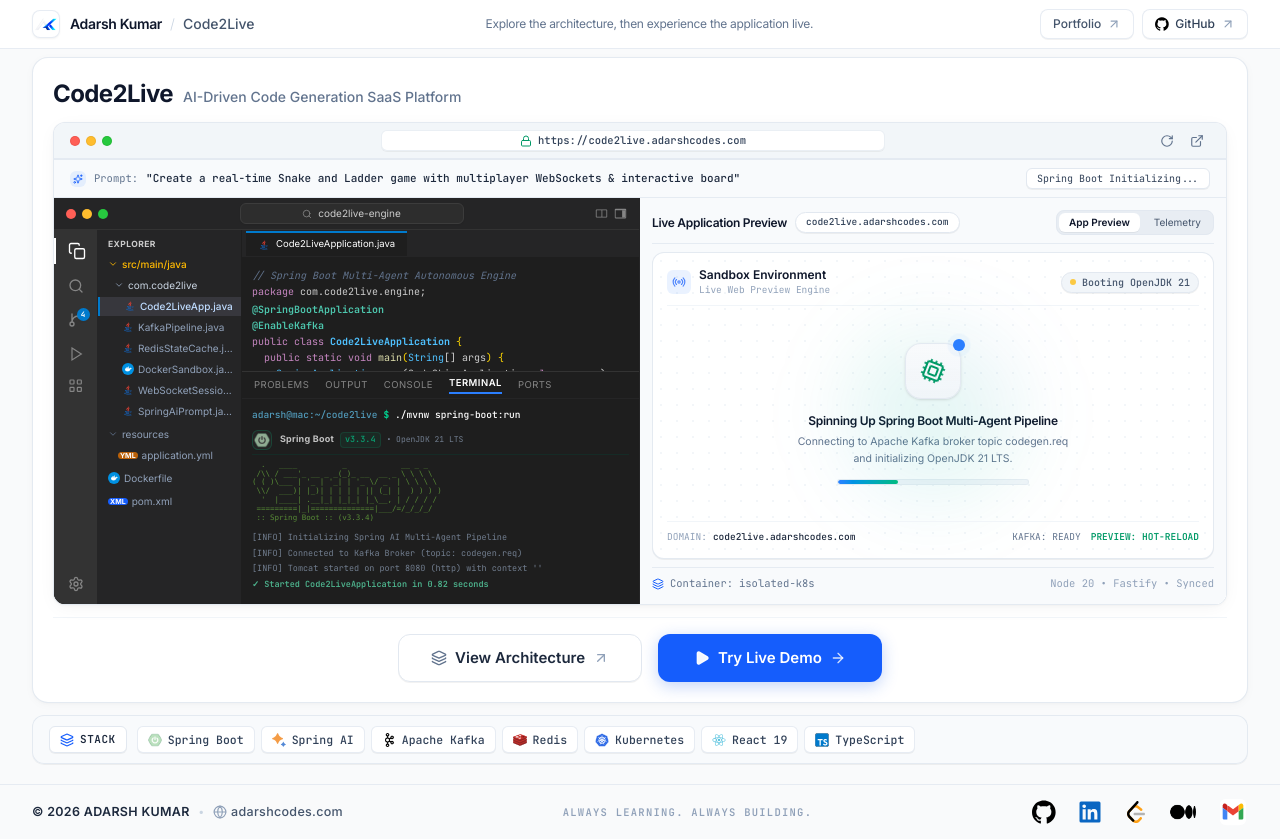
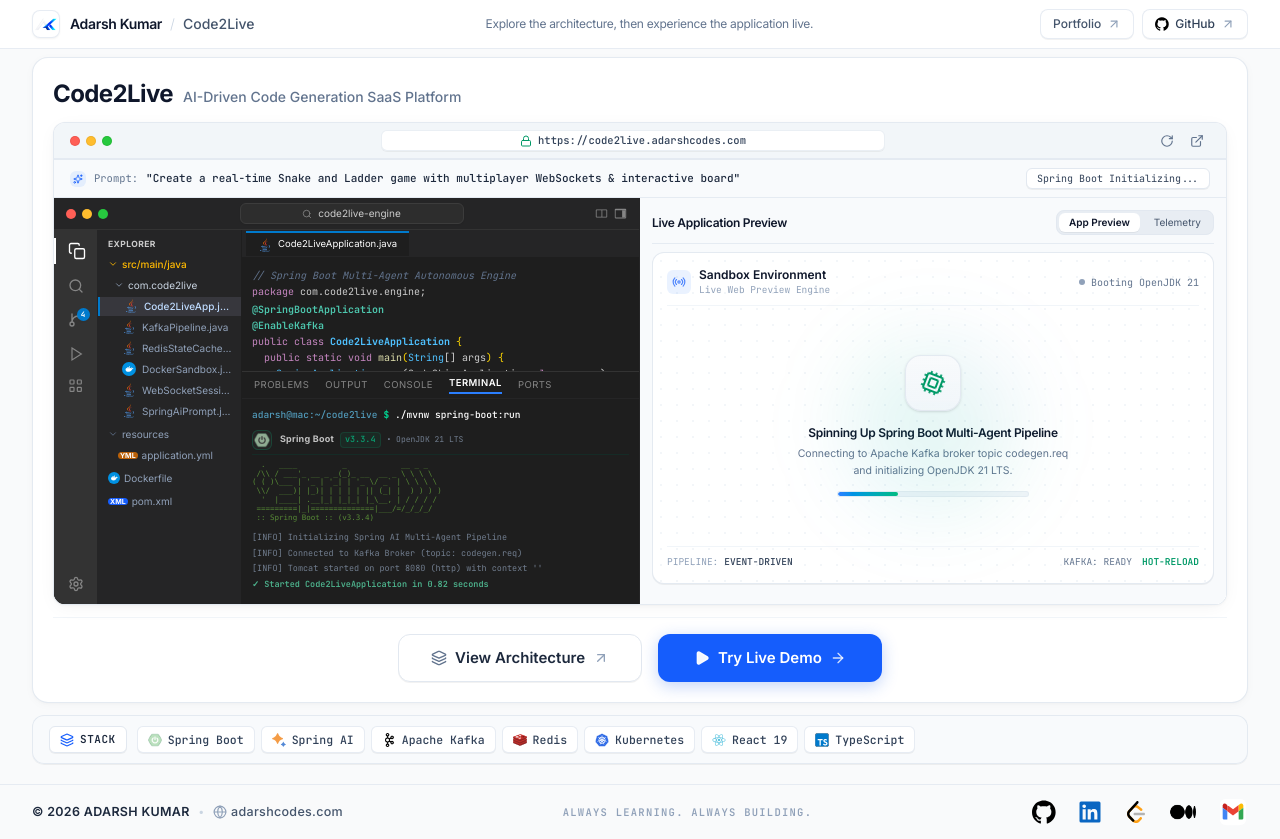
Before and after one commit to Adarsh6158/code2live-ui, a Next.js app: page / in a window 1280 px wide. Built offline with nearby package versions, Linux system fonts and the light colour scheme.

Commit message:
file explorer preview

```diff
--- a/src/app/demo/[slug]/page.tsx
+++ b/src/app/demo/[slug]/page.tsx
@@ -19,7 +19,9 @@
   const { slug } = await params;
   const project = getProjectById(slug) || PROJECTS[0];
   return {
-    title: `${project.name} — Interactive Live Demo | Adarsh Kumar`,
+    title: {
+      absolute: project.name,
+    },
     description: `Experience the live interactive application for ${project.name}: ${project.tagline}.`,
   };
 }
--- a/src/components/CodeToLivePreview.tsx
+++ b/src/components/CodeToLivePreview.tsx
@@ -7,7 +7,6 @@
   Terminal,
   FileCode,
   CheckCircle2,
-  Layers,
   Activity,
   Cpu,
   Clock,
@@ -477,16 +476,14 @@
           <div className="flex sm:hidden bg-slate-200/80 rounded-md p-0.5 border border-slate-200 text-[10.5px]">
             <button
               onClick={() => setMobileView("code")}
-              className={`px-2 py-0.5 rounded transition-all cursor-pointer ${
-                mobileView === "code" ? "bg-white text-slate-900 font-semibold shadow-2xs" : "text-slate-600"
+              className={`px-2 py-0.5 rounded transition-all cursor-pointer ${mobileView === "code" ? "bg-white text-slate-900 font-semibold shadow-2xs" : "text-slate-600"
                 }`}
             >
               Code
             </button>
             <button
               onClick={() => setMobileView("preview")}
-              className={`px-2 py-0.5 rounded transition-all cursor-pointer ${
-                mobileView === "preview" ? "bg-white text-slate-900 font-semibold shadow-2xs" : "text-slate-600"
+              className={`px-2 py-0.5 rounded transition-all cursor-pointer ${mobileView === "preview" ? "bg-white text-slate-900 font-semibold shadow-2xs" : "text-slate-600"
                 }`}
             >
               App
@@ -604,73 +601,73 @@
                       </div>
 
                       {/* Code2LiveApplication.java (ACTIVE ROW WITH BLUE ACCENT) */}
-                      <div className="flex items-center gap-1 pl-3 sm:pl-6 pr-1 sm:pr-2 py-0.5 bg-[#37373d] text-white border-l-2 border-[#007acc] font-medium cursor-default truncate">
+                      <div className="flex items-center gap-1.5 pl-3 sm:pl-6 pr-1 sm:pr-2 py-0.5 bg-[#37373d] text-white border-l-2 border-[#007acc] font-medium cursor-default truncate">
                         <Image
-                          src="/icons/Java.png"
+                          src="/icons/Java.svg"
                           alt="Java"
-                          width={12}
-                          height={12}
-                          className="w-2.5 h-2.5 sm:w-3 sm:h-3 object-contain shrink-0"
+                          width={14}
+                          height={14}
+                          className="w-3 h-3 sm:w-3.5 sm:h-3.5 object-contain shrink-0"
                         />
                         <span className="truncate text-blue-200">Code2LiveApp.java</span>
                       </div>
 
                       {/* KafkaPipelineEngine.java */}
-                      <div className="flex items-center gap-1 pl-3 sm:pl-6 pr-1 sm:pr-2 py-0.5 hover:bg-[#2a2d2e] cursor-default truncate text-slate-400">
+                      <div className="flex items-center gap-1.5 pl-3 sm:pl-6 pr-1 sm:pr-2 py-0.5 hover:bg-[#2a2d2e] cursor-default truncate text-slate-400">
                         <Image
-                          src="/icons/Java.png"
+                          src="/icons/Java.svg"
                           alt="Java"
-                          width={12}
-                          height={12}
-                          className="w-2.5 h-2.5 sm:w-3 sm:h-3 object-contain shrink-0"
+                          width={14}
+                          height={14}
+                          className="w-3 h-3 sm:w-3.5 sm:h-3.5 object-contain shrink-0"
                         />
                         <span className="truncate">KafkaPipeline.java</span>
                       </div>
 
                       {/* RedisStateCache.java */}
-                      <div className="flex items-center gap-1 pl-3 sm:pl-6 pr-1 sm:pr-2 py-0.5 hover:bg-[#2a2d2e] cursor-default truncate text-slate-400">
+                      <div className="flex items-center gap-1.5 pl-3 sm:pl-6 pr-1 sm:pr-2 py-0.5 hover:bg-[#2a2d2e] cursor-default truncate text-slate-400">
                         <Image
-                          src="/icons/Java.png"
+                          src="/icons/Java.svg"
                           alt="Java"
-                          width={12}
-                          height={12}
-                          className="w-2.5 h-2.5 sm:w-3 sm:h-3 object-contain shrink-0"
+                          width={14}
+                          height={14}
+                          className="w-3 h-3 sm:w-3.5 sm:h-3.5 object-contain shrink-0"
                         />
                         <span className="truncate">RedisStateCache.java</span>
                       </div>
 
                       {/* DockerSandboxService.java */}
-                      <div className="flex items-center gap-1 pl-3 sm:pl-6 pr-1 sm:pr-2 py-0.5 hover:bg-[#2a2d2e] cursor-default truncate text-slate-400">
+                      <div className="flex items-center gap-1.5 pl-3 sm:pl-6 pr-1 sm:pr-2 py-0.5 hover:bg-[#2a2d2e] cursor-default truncate text-slate-400">
                         <Image
                           src="/icons/Docker.svg"
                           alt="Docker"
-                          width={12}
-                          height={12}
-                          className="w-2.5 h-2.5 sm:w-3 sm:h-3 object-contain shrink-0"
+                          width={14}
+                          height={14}
+                          className="w-3 h-3 sm:w-3.5 sm:h-3.5 object-contain shrink-0"
                         />
                         <span className="truncate">DockerSandbox.java</span>
                       </div>
 
                       {/* WebSocketSessionManager.java */}
-                      <div className="flex items-center gap-1 pl-3 sm:pl-6 pr-1 sm:pr-2 py-0.5 hover:bg-[#2a2d2e] cursor-default truncate text-slate-400">
+                      <div className="flex items-center gap-1.5 pl-3 sm:pl-6 pr-1 sm:pr-2 py-0.5 hover:bg-[#2a2d2e] cursor-default truncate text-slate-400">
                         <Image
-                          src="/icons/Java.png"
+                          src="/icons/Java.svg"
                           alt="Java"
-                          width={12}
-                          height={12}
-                          className="w-2.5 h-2.5 sm:w-3 sm:h-3 object-contain shrink-0"
+                          width={14}
+                          height={14}
+                          className="w-3 h-3 sm:w-3.5 sm:h-3.5 object-contain shrink-0"
                         />
                         <span className="truncate">WebSocketSession.java</span>
                       </div>
 
                       {/* SpringAiPromptController.java */}
-                      <div className="flex items-center gap-1 pl-3 sm:pl-6 pr-1 sm:pr-2 py-0.5 hover:bg-[#2a2d2e] cursor-default truncate text-slate-400">
+                      <div className="flex items-center gap-1.5 pl-3 sm:pl-6 pr-1 sm:pr-2 py-0.5 hover:bg-[#2a2d2e] cursor-default truncate text-slate-400">
                         <Image
-                          src="/icons/Java.png"
+                          src="/icons/Java.svg"
                           alt="Java"
-                          width={12}
-                          height={12}
-                          className="w-2.5 h-2.5 sm:w-3 sm:h-3 object-contain shrink-0"
+                          width={14}
+                          height={14}
+                          className="w-3 h-3 sm:w-3.5 sm:h-3.5 object-contain shrink-0"
                         />
                         <span className="truncate">SpringAiPrompt.java</span>
                       </div>
@@ -716,11 +713,11 @@
                       <div className="h-7 bg-[#252526] border-b border-[#1e1e1e] flex items-center px-1 shrink-0">
                         <div className="flex items-center gap-1.5 px-3 py-1 bg-[#1e1e1e] border-t-2 border-[#007acc] text-[#ffffff] text-[9px] sm:text-[9.5px] font-sans">
                           <Image
-                            src="/icons/Java.png"
+                            src="/icons/Java.svg"
                             alt="Java"
-                            width={12}
-                            height={12}
-                            className="w-3 h-3 object-contain shrink-0"
+                            width={14}
+                            height={14}
+                            className="w-3.5 h-3.5 object-contain shrink-0"
                           />
                           <span>Code2LiveApplication.java</span>
                         </div>
@@ -874,8 +871,7 @@
                               {BOOT_LOGS.map((log, i) => (
                                 <div
                                   key={i}
-                                  className={`truncate ${
-                                    log.startsWith("✓")
+                                  className={`truncate ${log.startsWith("✓")
                                     ? "text-emerald-300 font-semibold"
                                     : "text-slate-400"
                                     }`}
@@ -911,28 +907,13 @@
                     </div>
                   </div>
 
-                  {/* Professional Cloud Infrastructure Status Pill */}
-                  <div className="flex items-center gap-1.5 px-2.5 py-1 rounded-full bg-[#252526] border border-[#333333] shadow-xs text-[9.5px] font-mono">
-                    {phase !== "live_ready" && (
-                      <span className="relative flex h-2 w-2">
-                        {phase === "ai_generating" ? (
-                          <>
-                            <span className="animate-ping absolute inline-flex h-full w-full rounded-full bg-blue-400 opacity-75" />
-                            <span className="relative inline-flex rounded-full h-2 w-2 bg-blue-500" />
-                          </>
-                        ) : (
-                          <span className="relative inline-flex rounded-full h-2 w-2 bg-amber-400" />
-                        )}
-                      </span>
-                    )}
-                    <span className="text-[#cccccc] font-medium tracking-wide">
-                      {phase === "prompt_typing"
-                        ? "REQUIREMENT INPUT"
-                        : phase === "prompt_moving_up"
-                          ? "PIPELINE TRIGGERED"
-                          : phase === "ai_generating"
-                            ? "STREAMING AST"
-                            : "READY • code2live.adarshcodes.com"}
+                  {/* Clean, Professional Status Typography (No glowing dot, no rounded box) */}
+                  <div className="text-[10px] sm:text-[11px] font-mono text-slate-400 select-none">
+                    <span className="text-slate-400 font-medium">
+                      {phase === "prompt_typing" && "Requirement Input"}
+                      {phase === "prompt_moving_up" && "Pipeline Triggered"}
+                      {phase === "ai_generating" && "Streaming AST"}
+                      {phase === "live_ready" && "Ready"}
                     </span>
                   </div>
                 </div>
@@ -995,7 +976,7 @@
                           <div className="flex items-center justify-between px-3 py-1.5 bg-[#252526] border-b border-[#333333] text-[10px] text-slate-400 font-mono">
                             <div className="flex items-center gap-1.5 truncate">
                               <Image
-                                src="/icons/Java.png"
+                                src="/icons/Java.svg"
                                 alt="Java"
                                 width={14}
                                 height={14}
@@ -1032,17 +1013,16 @@
                             ))}
                           </div>
 
-                          {/* Code Block Footer: DevOps Execution & Deployment Telemetry */}
-                          <div className="flex items-center justify-between px-3 py-1 bg-[#252526] border-t border-[#333333] text-[9.5px] text-[#858585] font-mono">
-                            <span className="flex items-center gap-1.5 text-blue-400">
-                              <Terminal className="w-3 h-3 text-blue-400" />
+                          {/* Code Block Footer: Clean Build Telemetry (No AI-style green pill box) */}
+                          <div className="flex items-center justify-between px-3 py-1.5 bg-[#252526] border-t border-[#333333] text-[9.5px] text-[#858585] font-mono select-none">
+                            <span className="flex items-center gap-1.5 text-slate-400">
+                              <Terminal className="w-3 h-3 text-slate-500" />
                               <span>Topic: {currentProject.topic}</span>
                             </span>
                             {streamIndex >= currentProject.codeLines.length && (
-                              <div className="flex items-center gap-1.5 px-2 py-0.5 rounded-md bg-[#1e2a24] border border-emerald-500/30 text-emerald-300 text-[9px] font-mono shadow-2xs">
-                                <span className="font-semibold text-emerald-300">Live on code2live.adarshcodes.com</span>
-                                <span className="text-emerald-500/80 font-normal">• 0.82s</span>
-                              </div>
+                              <span className="text-slate-400 font-mono text-[9px] sm:text-[9.5px]">
+                                Compiled in 0.82s
+                              </span>
                             )}
                           </div>
                         </div>
@@ -1096,19 +1076,9 @@
         >
           {/* Sandbox Header */}
           <div className="flex items-center justify-between pb-2 border-b border-slate-200/80 shrink-0 gap-2">
-            <div className="flex items-center gap-1.5 sm:gap-2 min-w-0">
             <span className="text-xs font-semibold tracking-tight text-slate-900 truncate">
               <span className="hidden sm:inline">Live Application </span>Preview
             </span>
-              <a
-                href="https://code2live.adarshcodes.com"
-                target="_blank"
-                rel="noopener noreferrer"
-                className="hidden sm:inline-flex items-center gap-1.5 px-2.5 py-0.5 rounded-full bg-white hover:bg-slate-50 text-slate-700 hover:text-blue-600 border border-slate-200 shadow-2xs font-mono text-[9.5px] transition-colors cursor-pointer"
-              >
-                <span className="font-medium">code2live.adarshcodes.com</span>
-              </a>
-            </div>
 
             {/* View Switcher Tabs */}
             <div className="flex gap-1 bg-slate-200/70 p-0.5 rounded-lg border border-slate-200 text-[10px] shrink-0">
@@ -1167,8 +1137,8 @@
                           <div className="text-[9.5px] text-slate-400 font-mono">Live Web Preview Engine</div>
                         </div>
                       </div>
-                      <span className="text-[10px] font-mono font-medium px-2 py-0.5 rounded-full bg-slate-100 text-slate-600 border border-slate-200 flex items-center gap-1.5 shadow-2xs">
-                        <span className="w-1.5 h-1.5 rounded-full bg-amber-400 animate-pulse" />
+                      <div className="text-[10px] font-mono text-slate-500 flex items-center gap-1.5 select-none">
+                        <span className="w-1.5 h-1.5 rounded-full bg-slate-400" />
                         <span>
                           {phase === "ide_view" && "System Standby"}
                           {phase === "cursor_moving" && "Terminal Routing"}
@@ -1177,7 +1147,7 @@
                           {phase === "prompt_typing" && "Awaiting Requirement"}
                           {phase === "prompt_moving_up" && "Triggering Pipeline"}
                         </span>
-                      </span>
+                      </div>
                     </div>
 
                     {/* Center Ambient Orchestration Animation */}
@@ -1196,10 +1166,6 @@
                             <Activity className="w-6 h-6 text-slate-500" />
                           )}
                         </div>
-                        <span className="absolute -top-1 -right-1 flex h-3 w-3">
-                          <span className="animate-ping absolute inline-flex h-full w-full rounded-full bg-blue-400 opacity-75" />
-                          <span className="relative inline-flex rounded-full h-3 w-3 bg-blue-500" />
-                        </span>
                       </div>
 
                       {/* Status Headlines */}
@@ -1240,12 +1206,12 @@
                     {/* Bottom Telemetry Strip */}
                     <div className="flex items-center justify-between pt-2 border-t border-slate-100 text-[9.5px] font-mono text-slate-500 relative z-10">
                       <div className="flex items-center gap-1.5">
-                        <span className="text-slate-400">DOMAIN:</span>
-                        <span className="text-slate-800 font-medium font-mono">code2live.adarshcodes.com</span>
+                        <span className="text-slate-400">PIPELINE:</span>
+                        <span className="text-slate-700 font-medium">EVENT-DRIVEN</span>
                       </div>
                       <div className="flex items-center gap-2.5">
                         <span>KAFKA: READY</span>
-                        <span className="text-emerald-600 font-semibold">PREVIEW: HOT-RELOAD</span>
+                        <span className="text-emerald-600 font-semibold">HOT-RELOAD</span>
                       </div>
                     </div>
                   </motion.div>
@@ -1271,7 +1237,7 @@
                               <div className="text-[9px] sm:text-[9.5px] text-slate-400 font-mono truncate">Live WebSocket Session #842</div>
                             </div>
                           </div>
-                          <span className="text-[9px] sm:text-[10px] font-mono font-semibold px-2 py-0.5 rounded-full bg-emerald-50 text-emerald-700 border border-emerald-200 shrink-0 truncate max-w-[150px] sm:max-w-none text-right">
+                          <span className="text-[9.5px] sm:text-[10.5px] font-mono font-medium text-emerald-700 shrink-0 truncate max-w-[150px] sm:max-w-none text-right">
                             {gameMessage}
                           </span>
                         </div>
@@ -1344,7 +1310,7 @@
                               <div className="text-[9.5px] text-slate-400 font-mono">Kafka Event Stream #412</div>
                             </div>
                           </div>
-                          <span className="text-[10px] font-mono font-semibold px-2 py-0.5 rounded-full bg-blue-50 text-blue-700 border border-blue-200">
+                          <span className="text-[9.5px] sm:text-[10px] font-mono font-medium text-slate-500">
                             {kanbanStage === 0 && "Task #104 moved to 'In Progress'"}
                             {kanbanStage === 1 && "Task #102 deployed to 'Done'"}
                             {kanbanStage === 2 && "Synchronized with 12 WebSocket clients"}
@@ -1487,18 +1453,6 @@
               )}
             </AnimatePresence>
           </div>
-
-          {/* Sandbox Footer Bar */}
-          <div className="pt-2 border-t border-slate-200/80 flex items-center justify-between text-[9.5px] sm:text-[10.5px] text-slate-500 font-mono shrink-0">
-            <span className="flex items-center gap-1.5 truncate">
-              <Layers className="w-3 h-3 text-blue-600 shrink-0" />
-              <span className="hidden sm:inline">Container: </span>
-              <span className="truncate">isolated-k8s</span>
-            </span>
-            <span className="text-slate-400 shrink-0 text-right">
-              Node 20 • Fastify<span className="hidden sm:inline"> • Synced</span>
-            </span>
-          </div>
         </div>
       </div>
     </div>
```
Also changed, not shown: public/icons/Java.svg (added). Lines whose indentation alone changed are shown as unchanged.
